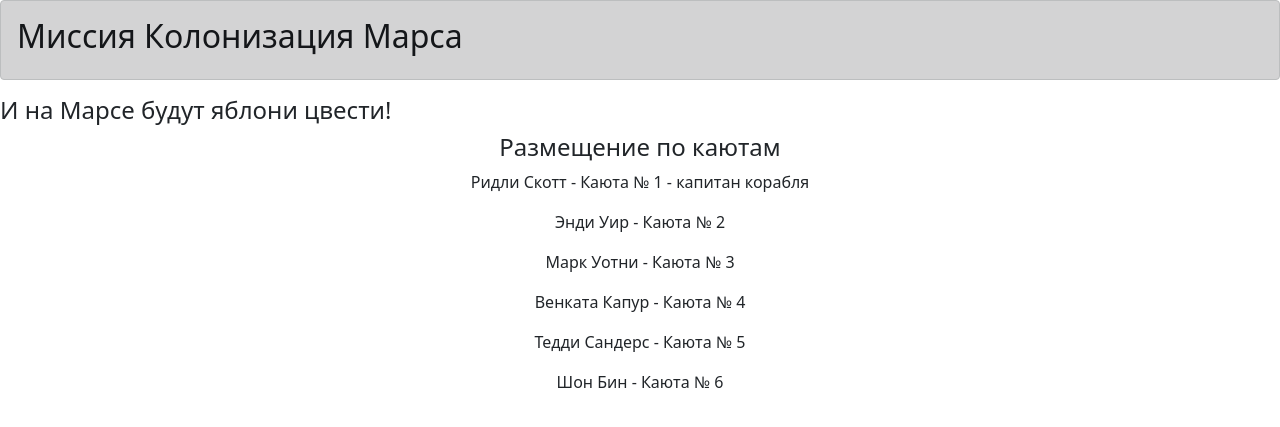
After one commit to Jlupuka/flask-wtf, a Flask app: page /distribution in a window 1280 px wide. The commit adds this page. Shown: the top 427 px of the page. Run offline with Flask 3, Linux system fonts and the light colour scheme.

Commit message:
По каютам!

```diff
--- a/main.py
+++ b/main.py
@@ -65,7 +65,13 @@
     form = LoginForm()
     if form.validate_on_submit():
         return redirect('/index')
-    return render_template('login.html', title='Авторизация', form=form)
+    return render_template(template_name_or_list='login.html', title='Авторизация', form=form)
+
+
+@app.route('/distribution')
+def distribution() -> str:
+    return render_template(template_name_or_list='distribution.html', title='По каютам!',
+                           distributions=FlaskData.distribution.value)
 
 
 if __name__ == '__main__':
--- a/models/models.py
+++ b/models/models.py
@@ -26,3 +26,4 @@
     auto_answer = {'profession': 'Инженер по строительству и инфраструктуре, Лингвист', 'ready': True,
                    'surname': 'Иванов', 'name': 'Иван',
                    'education': 'Начальное', 'sex': 'male', 'motivation': 'Всегда мечтал жить на другой планете!'}
+    distribution = ['Ридли Скотт', 'Энди Уир', 'Марк Уотни', 'Венката Капур', 'Тедди Сандерс', 'Шон Бин']
--- /dev/null
+++ b/static/css/h.css
@@ -0,0 +1,9 @@
+h4.data {
+    margin-left: auto;
+    margin-right: auto;
+    max-width: 450px;
+    text-align: center;
+    display: flex;
+    justify-content: center;
+    align-items: center;
+}
--- /dev/null
+++ b/static/css/p.css
@@ -0,0 +1,10 @@
+p {
+    margin-left: auto;
+    margin-right: auto;
+    max-width: 450px;
+    text-align: center;
+    display: flex;
+    justify-content: center;
+    align-items: center;
+
+}
--- a/templates/answer.html
+++ b/templates/answer.html
@@ -1,6 +1,7 @@
 {% extends "base.html" %}
 {% block content %}
 <link rel="stylesheet" type="text/css" href="{{ url_for('static', filename='css/form.css') }}"/>
+<link rel="stylesheet" type="text/css" href="{{ url_for('static', filename='css/h.css') }}"/>
 <form class="login_form" method="post">
     <input type="text" class="form-control" id="surname" placeholder="Введите фамилию"
            name="surname">
--- /dev/null
+++ b/templates/distribution.html
@@ -0,0 +1,9 @@
+{% extends "base.html" %}
+{% block content %}
+<link rel="stylesheet" type="text/css" href="{{ url_for('static', filename='css/p.css') }}"/>
+<link rel="stylesheet" type="text/css" href="{{ url_for('static', filename='css/h.css') }}"/>
+<h4 class="data" id="data">Размещение по каютам</h4>
+{% for name in distributions %}
+<p>{{ name }} - Каюта № {{ loop.index }} {% if loop.first %} - капитан корабля {% endif %}</p>
+{% endfor %}
+{% endblock %}
```
Also changed, not shown: static/css/form.css (+0 -10 lines).
